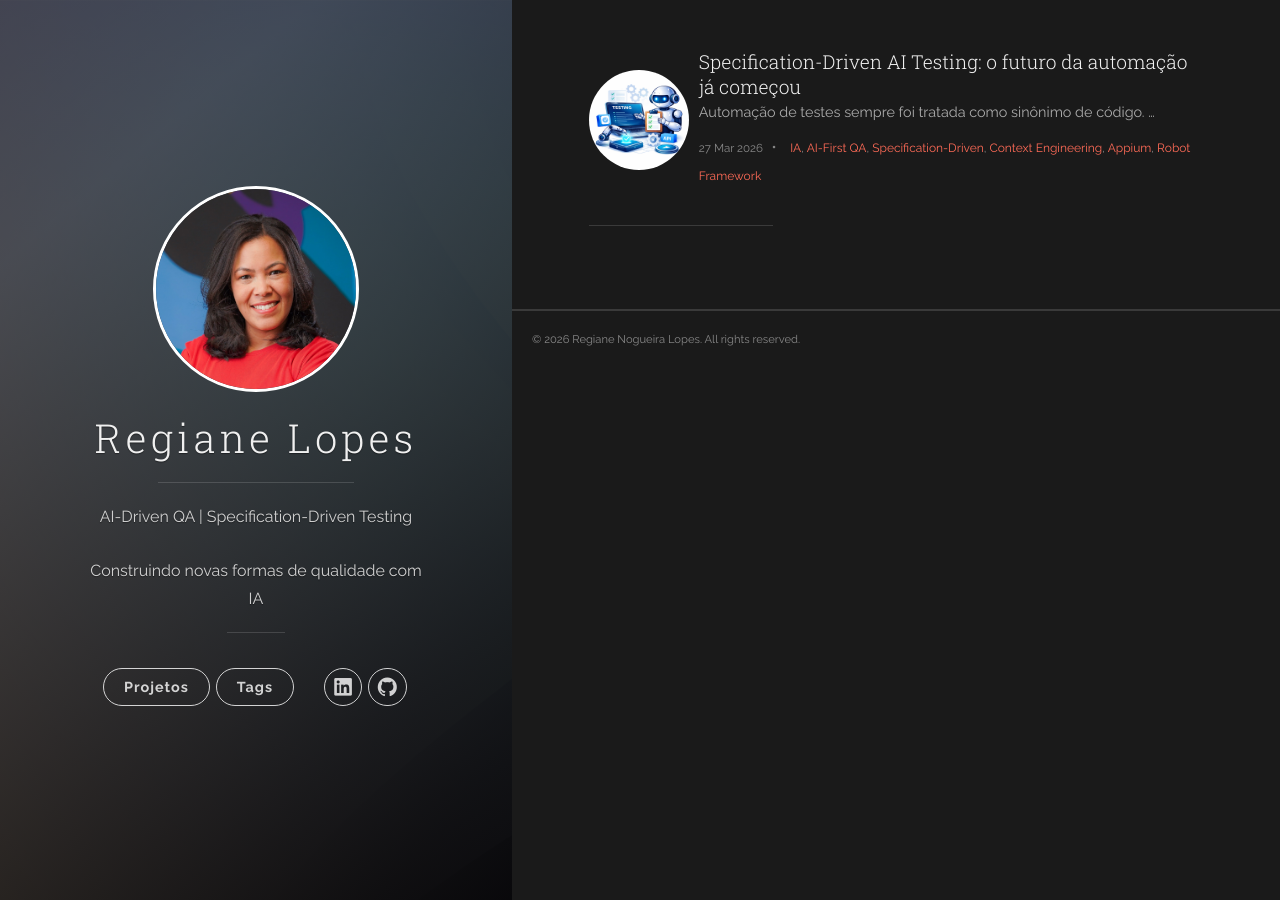
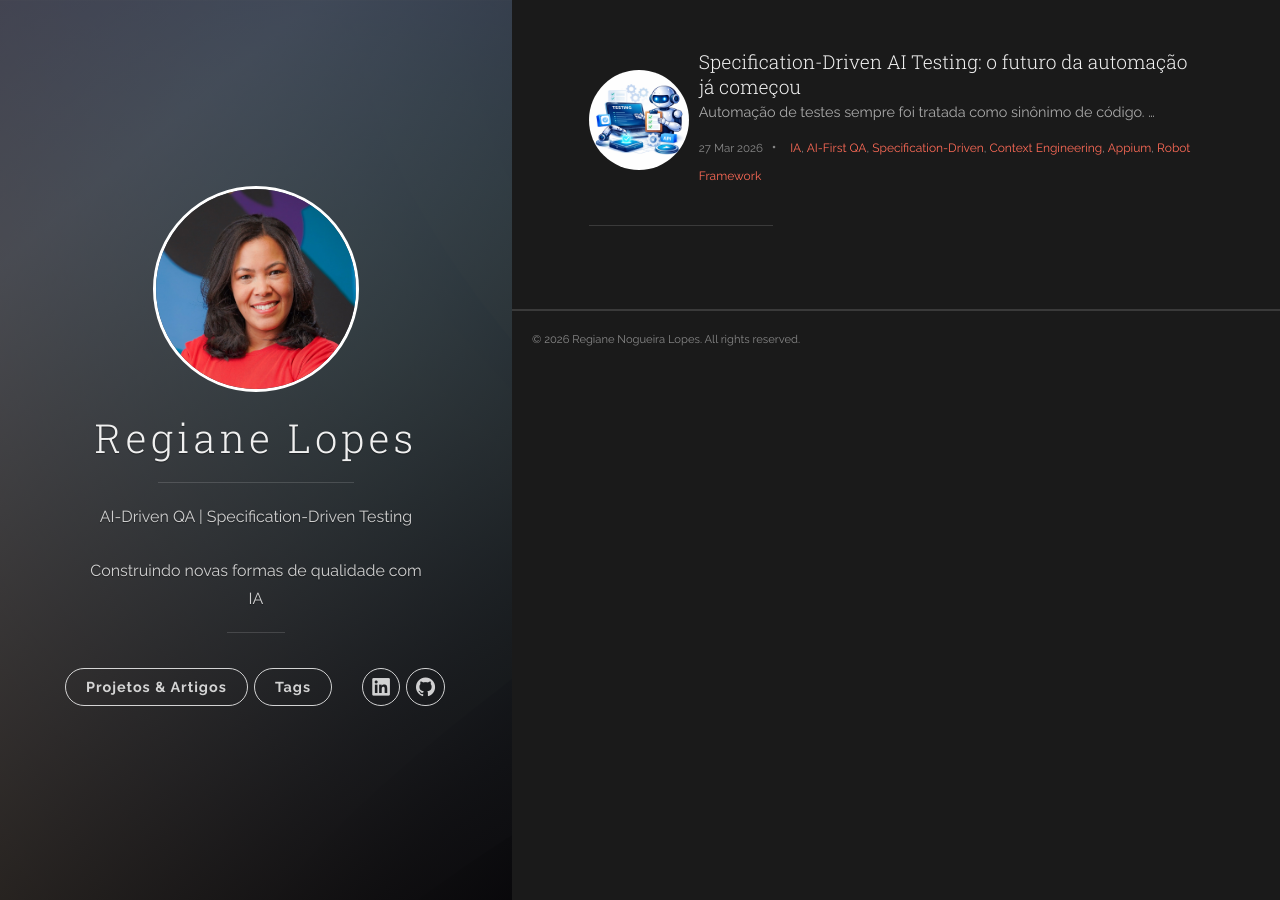
Before and after one commit to regianenogueira/regianenogueira.github.io, a Jekyll site: the page built from index.html, in a window 1280 px wide. Built offline with Jekyll 4.4.1, drawn with Linux system fonts in a browser that asks for light colours; the list of posts is cut into pages by our own code.

```diff
--- a/_includes/header.html
+++ b/_includes/header.html
@@ -22,7 +22,7 @@
           <nav class="cover-navigation cover-navigation--primary">
             <ul class="navigation">
               <li class="navigation__item"><a href="{{ site.baseurl }}/#blog" title="link to {{ site.title }} blog"
-                  class="blog-button">Projetos</a></li>
+                  class="blog-button">Projetos & Artigos</a></li>
             </ul>
           </nav>
 		  <nav class="cover-navigation cover-navigation--primary">
```
Also changed, not shown: 1 other file.
